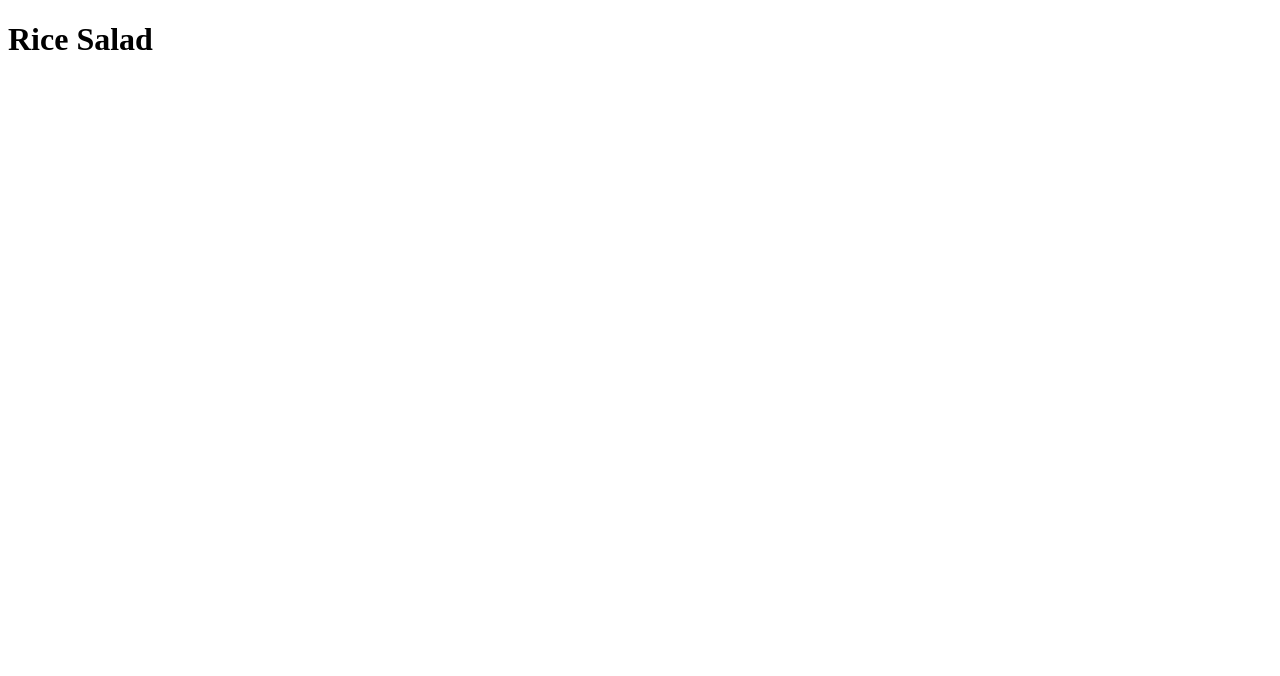
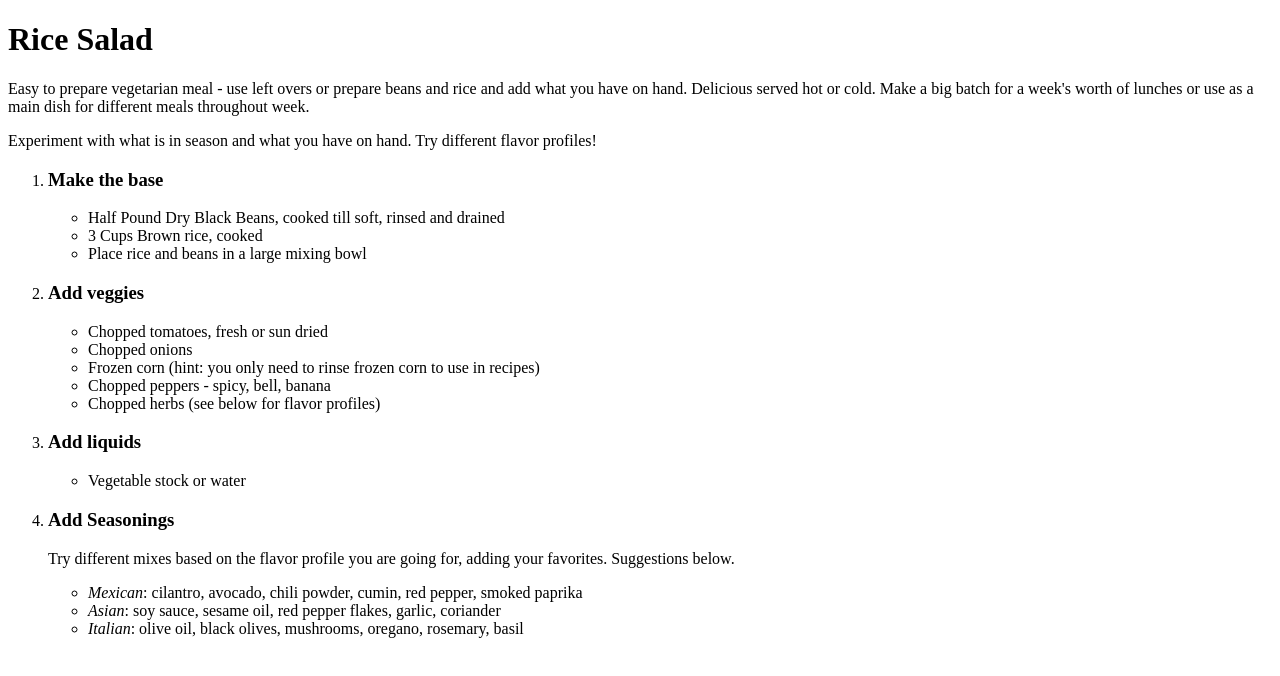
Before and after one commit to kphickson/odin-recipes, a plain HTML site: page recipes/ricesalad.html in a window 1280 px wide. Drawn offline with Linux system fonts and the light colour scheme.

Commit message:
Update ricesalad.html

```diff
--- a/recipes/ricesalad.html
+++ b/recipes/ricesalad.html
@@ -7,7 +7,43 @@
     <title>RiceSalad</title>
 </head>
 <body>
+    <h1>Rice Salad</h1>
 
+    <p>Easy to prepare vegetarian meal - use left overs or prepare beans and rice and
+    add what you have on hand. Delicious served hot or cold. Make a big batch for a
+    week's worth of lunches or use as a main dish for different meals throughout week.
+
+    <p>Experiment with what is in season and what you have on hand. Try different
+        flavor profiles!</p>
+
+
+    <ol>
+        <li><h3>Make the base</h3></li>
+            <ul>
+            <li>Half Pound Dry Black Beans, cooked till soft, rinsed and drained</li>
+            <li>3 Cups Brown rice, cooked</li>
+            <li>Place rice and beans in a large mixing bowl </li>
+            </ul>
+        <li><h3>Add veggies</h3></li>
+            <ul>
+            <li>Chopped tomatoes, fresh or sun dried</li>
+            <li>Chopped onions</li>
+            <li>Frozen corn (hint: you only need to rinse frozen corn to use in recipes)</li>
+            <li>Chopped peppers - spicy, bell, banana</li>
+            <li>Chopped herbs (see below for flavor profiles)</li>
+            </ul>
+        <li><h3>Add liquids</h3></li>
+            <ul>
+            <li>Vegetable stock or water</li>
+            </ul>
+        <li><h3>Add Seasonings</h3></li>
+        <p>Try different mixes based on the flavor profile you are going for, adding
+        your favorites. Suggestions below.
+        </p>
+            <ul>
+            <li><i>Mexican</i>: cilantro, avocado, chili powder, cumin, red pepper, smoked paprika</li>
+            <li><i>Asian</i>: soy sauce, sesame oil, red pepper flakes, garlic, coriander</li>
+            <li><i>Italian</i>: olive oil, black olives, mushrooms, oregano, rosemary, basil </li>
+            </ul>
 </body>
 </html>
-<h1>Rice Salad</h1>
```
